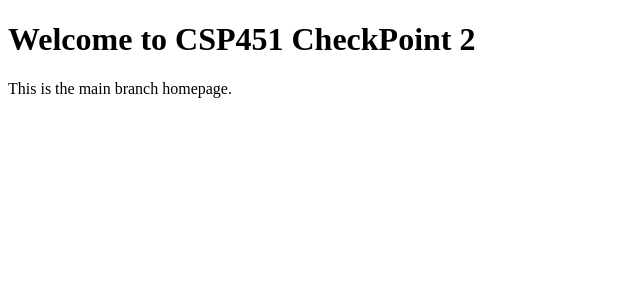
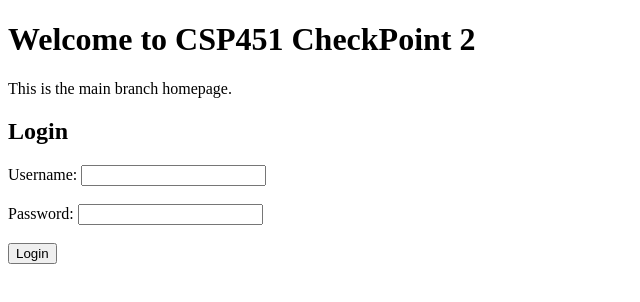
Before and after one commit to rnur-mohammed/CSP451-Checkpoint2, a plain HTML site: page index.html in a window 1280 px wide. Shown: the whole page, without its empty margins (0-640 px from the left). Drawn offline with Linux system fonts and the light colour scheme.

Commit message:
feat(auth): add login form to homepage

```diff
--- a/index.html
+++ b/index.html
@@ -6,5 +6,14 @@
 <body>
   <h1>Welcome to CSP451 CheckPoint 2</h1>
   <p>This is the main branch homepage.</p>
+
+  <h2>Login</h2>
+  <form>
+    <label for="username">Username:</label>
+    <input type="text" id="username" name="username"><br><br>
+    <label for="password">Password:</label>
+    <input type="password" id="password" name="password"><br><br>
+    <button type="submit">Login</button>
+  </form>
 </body>
 </html>
```
